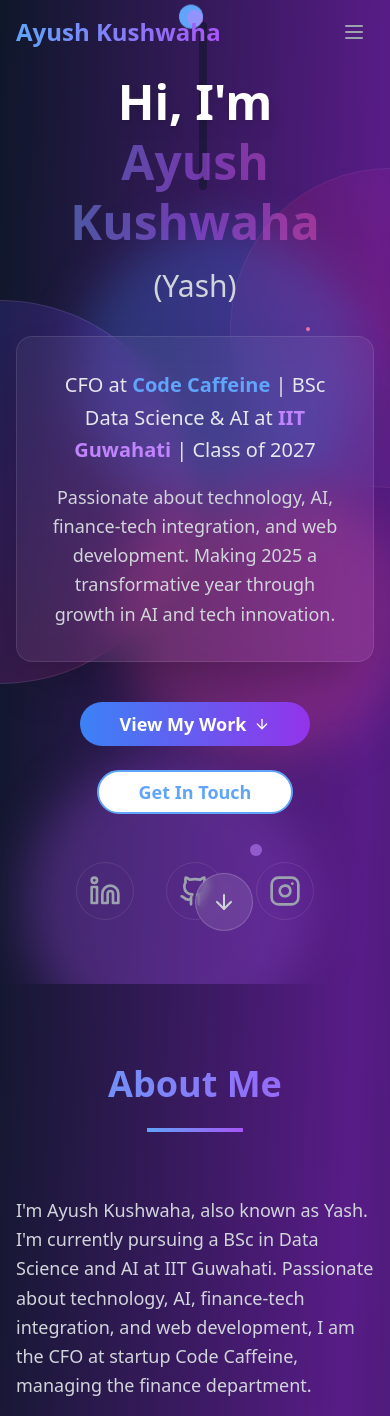
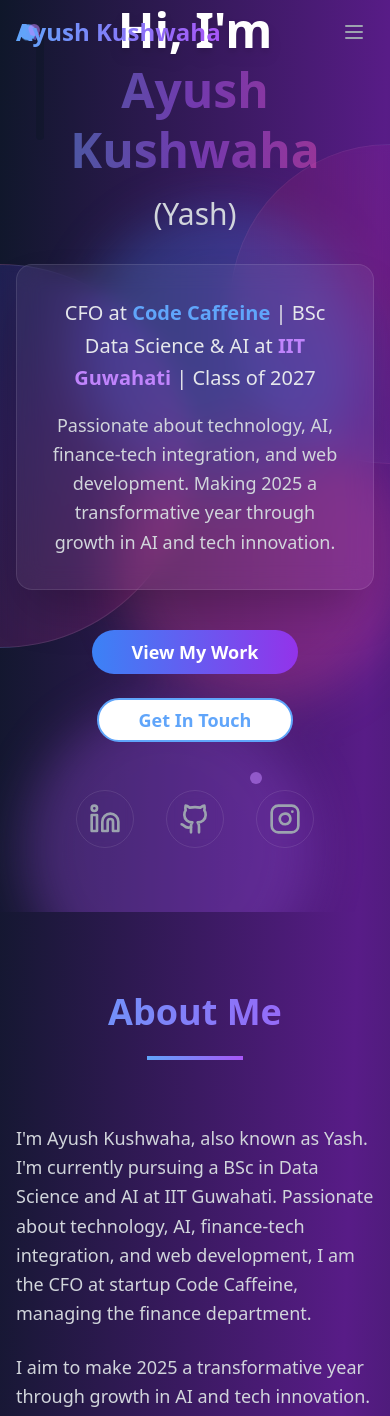
Before and after one commit to ItsYash4u/Ayush-Kushwaha-Portfolio, a React (Vite) app: page / in a window 390 px wide. Shown: the top 1416 px of the page. Built offline with nearby package versions, Linux system fonts and the light colour scheme; grey boxes are pictures that could not be loaded.

Commit message:
Refactor: Implement hero section changes
- Remove down arrow button.
- Move circular profile picture to the left corner.
- Adjust layout and responsiveness.

```diff
--- a/src/components/Hero.tsx
+++ b/src/components/Hero.tsx
@@ -1,6 +1,5 @@
-
 import { Button } from "@/components/ui/button";
-import { ArrowDown, Github, Linkedin, Instagram } from "lucide-react";
+import { Github, Linkedin, Instagram } from "lucide-react";
 import { useEffect, useState } from "react";
 
 export const Hero = () => {
@@ -48,30 +47,33 @@ export const Hero = () => {
         ></div>
       </div>
 
+      {/* Profile picture moved to top-left corner */}
+      <div
+        className="absolute top-8 left-8 z-20"
+        style={{ transform: `translateY(${scrollY * 0.1}px)` }}
+      >
+        <div className="relative">
+          <div className="absolute inset-0 bg-gradient-to-r from-blue-400 via-purple-500 to-pink-500 rounded-full p-1 animate-pulse">
+            <div className="bg-slate-900 rounded-full p-1">
+              <img
+                src="https://i.ibb.co/KxJZGVK/photo-1472099645785-5658abf4ff4e-ixlib-rb-1-2.jpg"
+                alt="Ayush Kushwaha"
+                className="w-24 h-24 sm:w-32 sm:h-32 rounded-full object-cover shadow-2xl"
+              />
+            </div>
+          </div>
+          {/* Floating elements around profile */}
+          <div className="absolute -top-1 -right-1 w-4 h-4 bg-blue-400 rounded-full animate-bounce"></div>
+          <div className="absolute -bottom-1 -left-1 w-3 h-3 bg-purple-400 rounded-full animate-pulse"></div>
+          <div className="absolute top-1/2 -left-6 w-2 h-2 bg-pink-400 rounded-full animate-ping"></div>
+        </div>
+      </div>
+
       <div className="relative z-10 text-center px-4 sm:px-6 lg:px-8 max-w-6xl mx-auto">
         <div
           className="animate-fade-in"
           style={{ transform: `translateY(${scrollY * 0.1}px)` }}
         >
-          <div className="mb-12 relative">
-            {/* Profile picture with enhanced styling */}
-            <div className="relative inline-block">
-              <div className="absolute inset-0 bg-gradient-to-r from-blue-400 via-purple-500 to-pink-500 rounded-full p-1 animate-pulse">
-                <div className="bg-slate-900 rounded-full p-1">
-                  <img
-                    src="https://i.ibb.co/KxJZGVK/photo-1472099645785-5658abf4ff4e-ixlib-rb-1-2.jpg"
-                    alt="Ayush Kushwaha"
-                    className="w-40 h-40 rounded-full object-cover shadow-2xl"
-                  />
-                </div>
-              </div>
-              {/* Floating elements around profile */}
-              <div className="absolute -top-2 -right-2 w-6 h-6 bg-blue-400 rounded-full animate-bounce"></div>
-              <div className="absolute -bottom-2 -left-2 w-4 h-4 bg-purple-400 rounded-full animate-pulse"></div>
-              <div className="absolute top-1/2 -left-8 w-3 h-3 bg-pink-400 rounded-full animate-ping"></div>
-            </div>
-          </div>
-
           <div
             style={{ transform: `translateY(${scrollY * 0.05}px)` }}
           >
@@ -113,7 +115,7 @@ export const Hero = () => {
             >
               <a href="#portfolio" className="flex items-center gap-2">
                 View My Work
-                <ArrowDown className="w-5 h-5" />
+
               </a>
             </Button>
             <Button
@@ -143,15 +145,6 @@ export const Hero = () => {
             </a>
           </div>
         </div>
-
-        <div
-          className="absolute bottom-10 left-1/2 transform -translate-x-1/2 animate-bounce"
-          style={{ transform: `translateX(-50%) translateY(${scrollY * -0.1}px)` }}
-        >
-          <div className="bg-white/10 backdrop-blur-sm rounded-full p-4 border border-white/20">
-            <ArrowDown className="h-6 w-6 text-gray-300" />
-          </div>
-        </div>
       </div>
 
       {/* Additional floating elements */}
```
